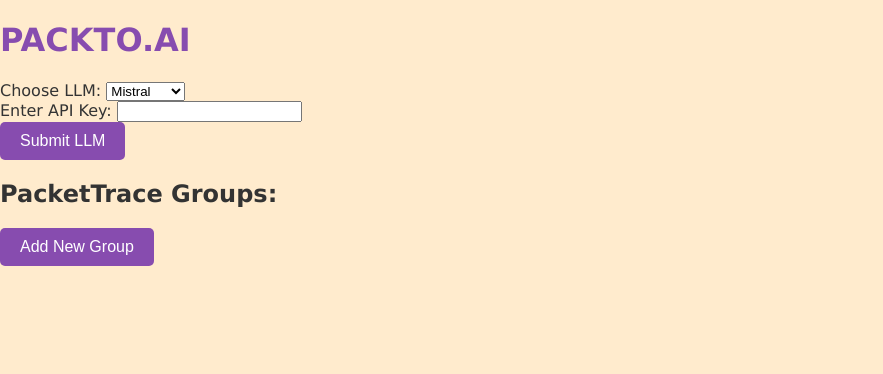
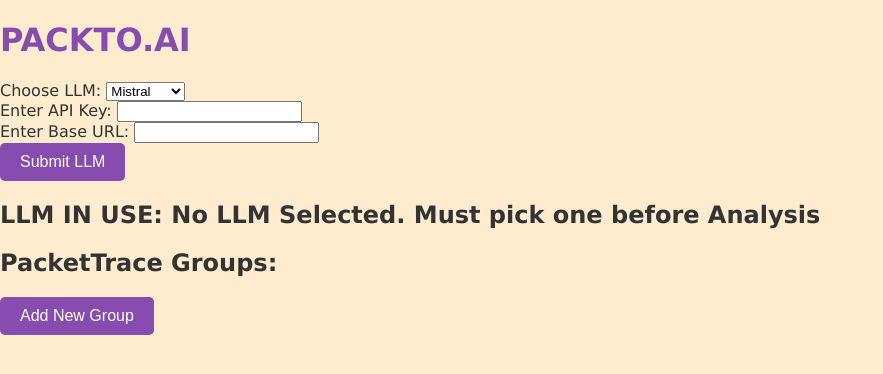
Before and after one commit to packto-ai/trace-analyzer, a FastAPI app: page / in a window 1280 px wide. Shown: the top 374 px of the page, without its empty margins (0-883 px from the left). Run offline with FastAPI, Linux system fonts and the light colour scheme; data that the repository does not hold is empty; parts of the project's set-up code (start-up, migrations or seed data) failed here and were passed over; some libraries are stand-ins or nearby versions.

Commit message:
displaying which llm is in use and not analyzing if there is no llm selected

```diff
--- a/src/main.py
+++ b/src/main.py
@@ -48,7 +48,8 @@ if connection:
         llm_name TEXT NOT NULL,
         llm_type TEXT NOT NULL,
         api_key TEXT,
-        base_url TEXT
+        base_url TEXT,
+        in_use BOOLEAN
     );
     '''
     execute_query(connection, create_table_query)
@@ -133,6 +134,12 @@ async def welcome(request: Request):
         select_query = "SELECT group_id, group_name FROM pcap_groups;"
         groups = fetch_query(connection, select_query)
 
+        select_query = "SELECT llm_name FROM llms WHERE in_use = %s;"
+        result = fetch_query(connection, select_query, (True,))
+        if (result):
+            llm_name = result[0][0]
+        else:
+            llm_name = "No LLM Selected. Must pick one before Analysis"
 
     groups_dict = []
     for group in groups:
@@ -143,7 +150,7 @@ async def welcome(request: Request):
 
     print("GRAUPZ", groups_dict)
 
-    return templates.TemplateResponse("index.html", {"request": request, "groups": groups_dict})
+    return templates.TemplateResponse("index.html", {"request": request, "groups": groups_dict, "llm": llm_name})
 
 @app.post("/llm_setup")
 async def llm_setup(
@@ -160,16 +167,23 @@ async def llm_setup(
 
     connection = create_connection()
     if connection:
+
+        update_query = """
+        UPDATE pcaps
+        SET in_use = %s;
+        """
+        execute_query(connection, update_query, (False,))
+
         insert_query = """
-        INSERT INTO llms (llm_name, llm_type, api_key, base_url)
-        VALUES (%s, %s, %s, %s)
+        INSERT INTO llms (llm_name, llm_type, api_key, base_url, in_use)
+        VALUES (%s, %s, %s, %s, %s)
         """
-        execute_query(connection, insert_query, (llm, llm_type, api_key, base_url))
+        execute_query(connection, insert_query, (llm, llm_type, api_key, base_url, True))
 
     global graph
     if llm_type == "Local":
         try:
-            graph = config_graph(llm, base_url)
+            graph = config_graph(llm, api_key, base_url)
         except:
             return HTMLResponse(content="""
             <html>
@@ -184,7 +198,7 @@ async def llm_setup(
 
     if llm_type == "Cloud":
         try:
-            graph = config_graph(llm, api_key)
+            graph = config_graph(llm, api_key, base_url)
         except:
             return HTMLResponse(content="""
             <html>
@@ -417,6 +431,7 @@ async def run_analysis(group_id: str):
 
     connection = create_connection()
     if connection:
+
         select_query = "SELECT init_qa FROM pcap_groups WHERE group_id=%s"
         result = fetch_query(connection, select_query, (group_id,))
 
--- a/static/scripts.js
+++ b/static/scripts.js
@@ -82,11 +82,11 @@ function handleModel() {
     // baseUrlBox.style.display = "none";
 
     if (modelSelect.value === "Local") {
-        apiKeyInput.style.display = "none";
+        apiKeyInput.style.display = "block";
         urlInput.style.display = "block";
     } else {
         apiKeyInput.style.display = "block";
-        urlInput.style.display = "none";
+        urlInput.style.display = "block";
     }
 }
 
@@ -140,13 +140,22 @@ function sendLLM() {
 
 // go to api endpoint for analyzing the group of PCAPs
 
-async function runAnalysis(group_id) {
+async function runAnalysis(group_id, llm) {
 
-    group_id = Number(group_id)
+    console.log("RUNNNNING")
 
-    console.log("TYP", typeof group_id);
+    if (llm === "No LLM Selected. Must pick one before Analysis" ) {
+        alert("Must Select an LLM before Analysis");
+        window.location.href = '/';
+    }
+    else {
+        group_id = Number(group_id)
 
-    window.location.href = `/run_analysis?group_id=${group_id}`;
+        console.log("TYP", typeof group_id);
+
+        window.location.href = `/run_analysis?group_id=${group_id}`;
+    }
+
 }
 
 async function editGroup(group_id) {
--- a/templates/index.html
+++ b/templates/index.html
@@ -44,6 +44,7 @@
         <button type="submit">Submit LLM</button>
     </form>
 
+    <h2>LLM IN USE: {{ llm }}</h2>
 
     <h2>PacketTrace Groups:</h2>
     <form action="/add_group" method="get">
@@ -55,7 +56,7 @@
             {% for item in groups %}
             <li class="item-container">
                 <span>{{ item.group }}</span>
-                <button onclick="runAnalysis('{{ item.group_id }}')">Analyze</button>
+                <button onclick="runAnalysis('{{ item.group_id }}', '{{ llm }}')">Analyze</button>
                 <button onclick="editGroup('{{ item.group_id }}')">Edit</button>
                 <button onclick="deleteGroup('{{ item.group_id }}')">Delete</button>
             </li>
```
Also changed, not shown: src/config_graph.py (+11 -8 lines).
